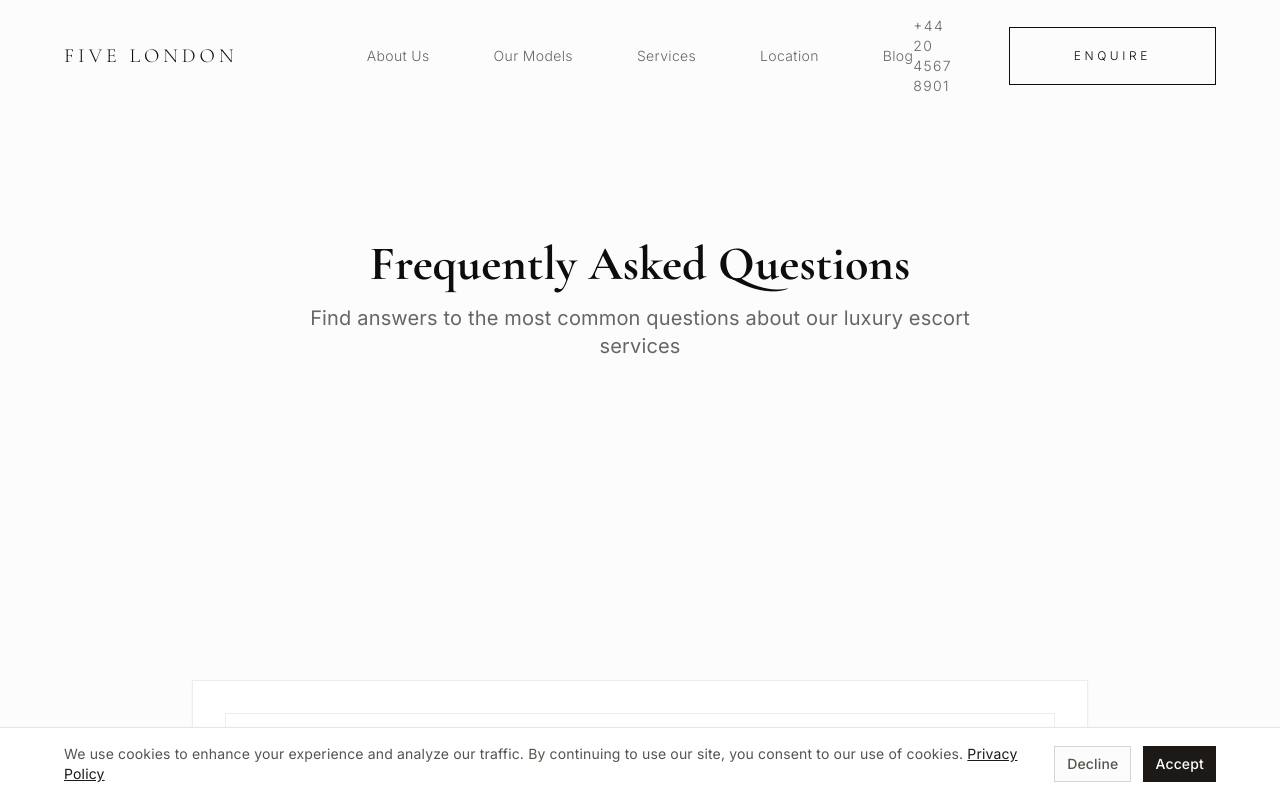
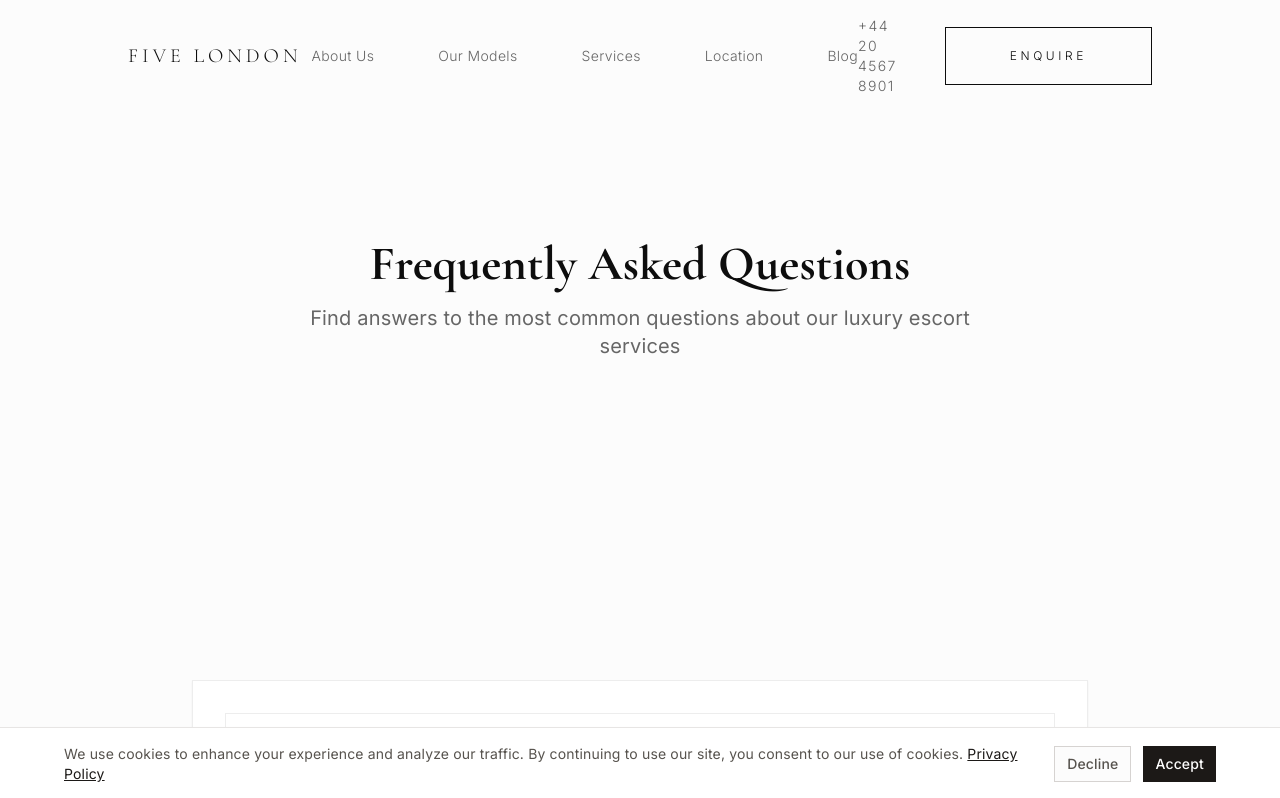
Before and after one commit to karolyncambuigomes-afk/site-doctor-magic, a React (Vite) app: page /faq in a window 1280 px wide. Shown: the top 798 px of the page. Built offline with nearby package versions, Linux system fonts and the light colour scheme.

Commit message:
Adjust logo spacing

```diff
--- a/src/components/Navigation.tsx
+++ b/src/components/Navigation.tsx
@@ -41,7 +41,7 @@ export const Navigation = () => {
       <div className="container-width">
         <div className="flex items-center justify-between py-3 md:py-4">{/* Loro Piana style - clean spacing */}
           {/* Five London Logo - Always Dark for Loro Piana Style */}
-          <div className="flex-1">
+          <div className="flex-1 pl-8 lg:pl-16">
             <Link
               to="/"
               className={`font-heading font-light tracking-[0.2em] text-foreground transition-luxury hover:text-foreground/80 uppercase ${
@@ -68,7 +68,7 @@ export const Navigation = () => {
           </div>
 
           {/* Contact */}
-          <div className="hidden lg:flex items-center space-x-12 flex-1 justify-end">
+          <div className="hidden lg:flex items-center space-x-12 flex-1 justify-end pr-8 lg:pr-16">
             <a
               href="tel:+442045678901"
               className="caption hover:text-foreground transition-luxury"
```
